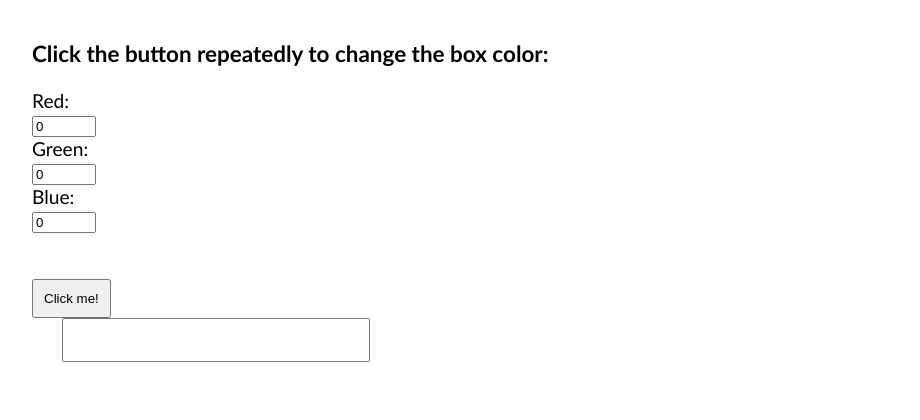
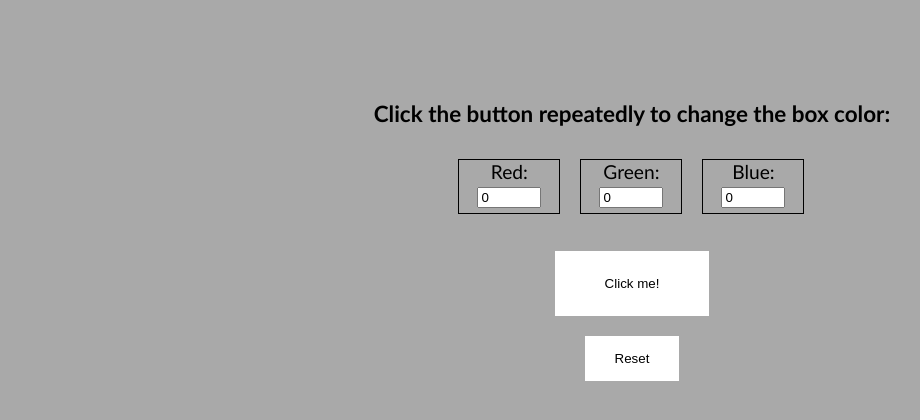
Before and after one commit to Charfeelion/PROG-209, a plain HTML site: page Exercise 5 -- Color Picker/In Class Color Tweaker.html in a window 1280 px wide. Shown: the whole page, without its empty margins (8-928 px from the left). Drawn offline with Linux system fonts and the light colour scheme.

Commit message:
Exercise 5

```diff
--- a/Exercise 5 -- Color Picker/In Class Color Tweaker.html
+++ b/Exercise 5 -- Color Picker/In Class Color Tweaker.html
@@ -8,25 +8,52 @@
 			font-family:"Trebuchet MS", Segoe, sans-serif;
 			margin:40px;
 			font-size: 1.2em;
+            background-color: darkgrey;
 		}
-		div:first-child {
-			margin-bottom: 20px;
+		#color {
+            margin: 10px;
+			padding: 25px 50px;
+            background-color: white;
+            border: none;
+            display: inline;
 		}
-		button {
-			padding: 10px;
+        #reset{
+            margin: 10px;
+			padding: 15px 30px;
+            background-color: white;
+            border: none;
+            display: inline;
         }
-		#box {
-			width: 300px;
-			height: 38px;
-			margin-left: 30px;
+        .color{
+            float:left;
+            border-style: solid;
+            border-width: 1px;
+            margin: 10px;
+            padding: 0px;
+            padding-bottom: 5px;
+            width: 100px;
+            height: auto;
+            text-align: center;
+        }
+        .wrapper{
+            text-align: center;
+            max-width: 1080px;
+            margin: auto;
+            margin-top: 100px;
+            padding: 0px;
+        }
+        .color-wrapper{
+            padding-left: 33%;
         }
 
 	</style>
 </head>
 <body>
+    <div class="wrapper">
 	    <h3>
 		    Click the button repeatedly to change the box color:
 	    </h3>
+            <div class="color-wrapper">
                 <div class="color">
                     Red:
                     <br>
@@ -44,26 +71,43 @@
                     <br>
                     <input type="number" min="0" max="255" step="1" id="blue" value="0">
                 </div>
+            </div>
         <br />
         <br />
-	<button id="btn">Click me!</button>
         <br />
-	<input type= "text" id="box">
+        <br />
+	    <button id="color">Click me!</button>
+        <br />
+	    <button id="reset">Reset</button>
+    </div>
 
 	<script>
 
-	let btn = document.getElementById("btn");
-	let box = document.getElementById("box");
+	var color = document.getElementById("color");
+	var reset = document.getElementById("reset");
 	var red = document.getElementById("red");
 	var green = document.getElementById("green");
 	var blue = document.getElementById("blue");
 
-	btn.addEventListener("click", clickHandler, false);
+	color.addEventListener("click", clickHandler, false);
+	reset.addEventListener("click", resetColor);
 
 	function clickHandler() {
-
-	    box.style.backgroundColor = "rgb(" + red.value + ", " + green.value + ", " + blue.value + ")";
-
+	    if (red.value > 255 || red.value < 0) {             //checks to make sure numbers entered are within range
+	        alert("Number is not valid!");                  //
+	    }                                                   //
+	    else if (green.value > 255 || green.value < 0) {    //
+	        alert("Number is not valid!");                  //
+	    }                                                   //
+	    else if (blue.value > 255 || blue.value < 0) {      //
+	        alert("Number is not valid!");                  //
+	    }
+	    else {
+	        color.style.backgroundColor = "rgb(" + red.value + ", " + green.value + ", " + blue.value + ")";
+	    }
+	}
+	function resetColor() {
+	    color.style.backgroundColor = "white";
 	}
 
 	</script>
```
Lines whose indentation alone changed are shown as unchanged.
